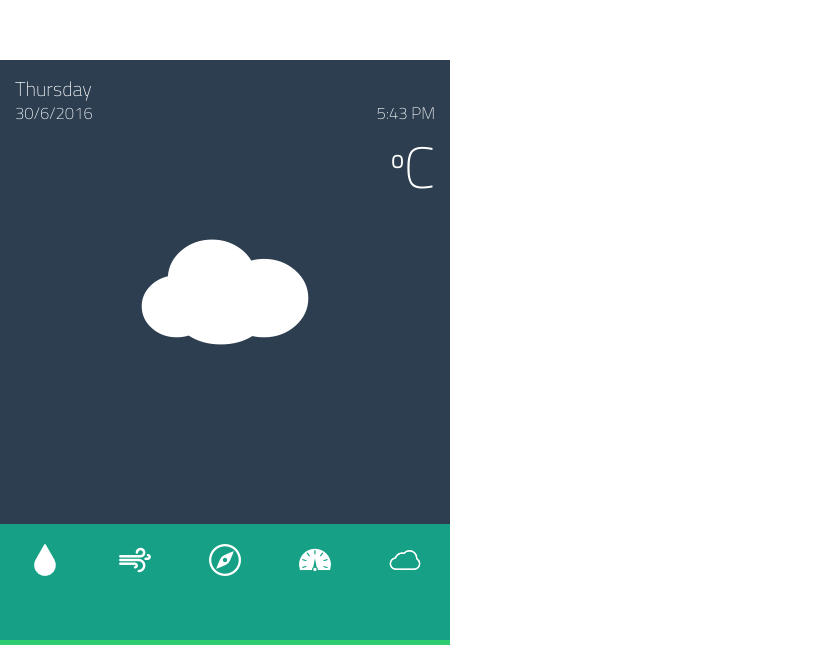
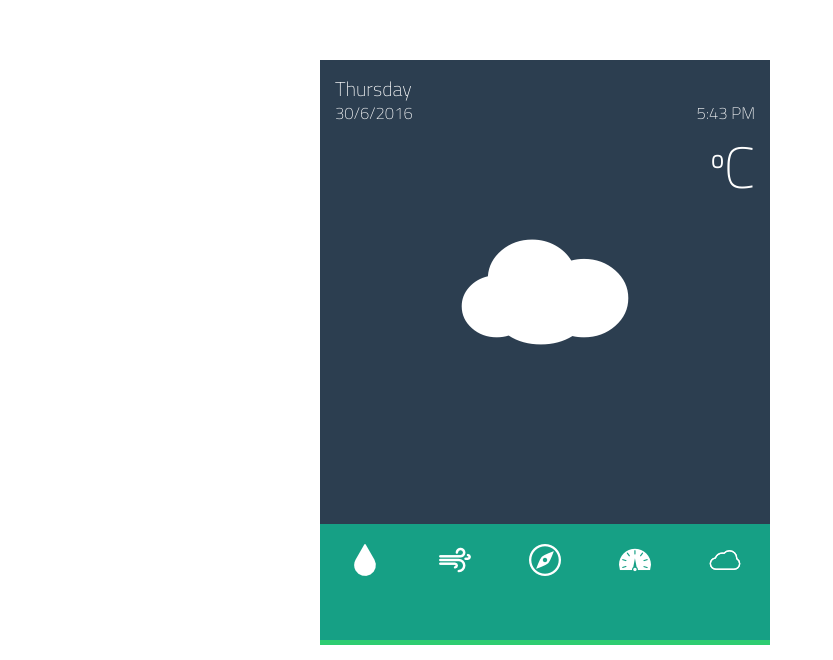
Before and after one commit to Noor0/what-sUP, a plain HTML site: page index.html in a window 1280 px wide. Shown: the part 140-800 px from the top of the page, without its empty margins (0-833 px from the left). Drawn offline with Linux system fonts and the light colour scheme.

Commit message:
Update style.css

```diff
--- a/style.css
+++ b/style.css
@@ -46,6 +46,7 @@ body{
 .container{
 	position:absolute;
 	top:25%;
+	left:25%;
 	width: 450px;
 	height: 580px;
 	margin:auto;
@@ -134,7 +135,7 @@ body{
 }
 
 
-@media screen and (max-width: 800px) {
+@media screen and (max-width: 800) {
     .container{
 		width: 100%;
 		height: 100%;
```
